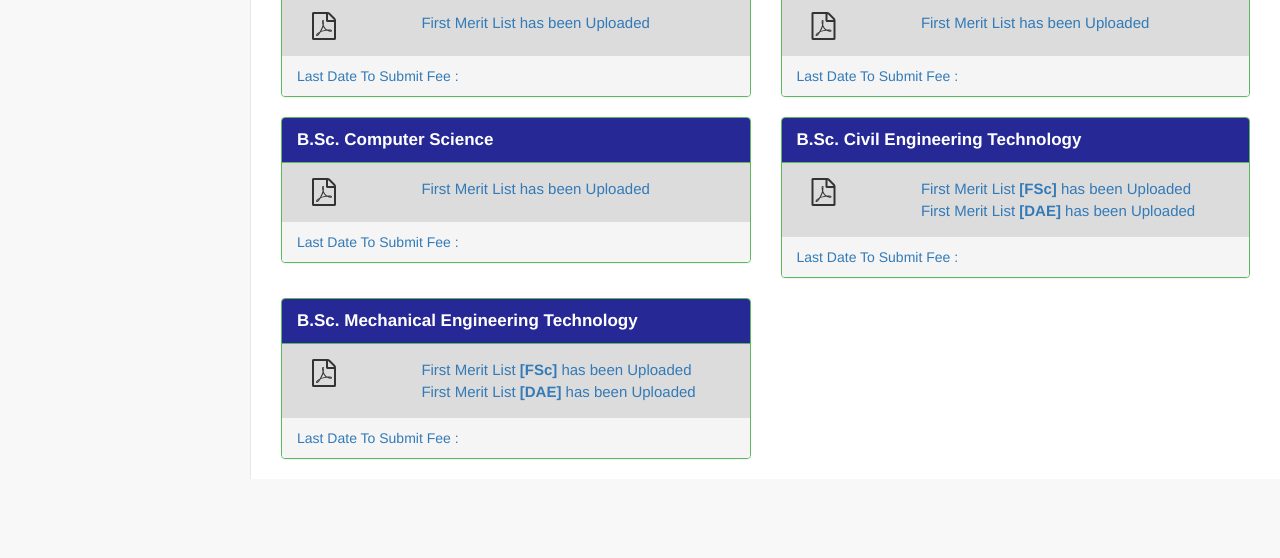
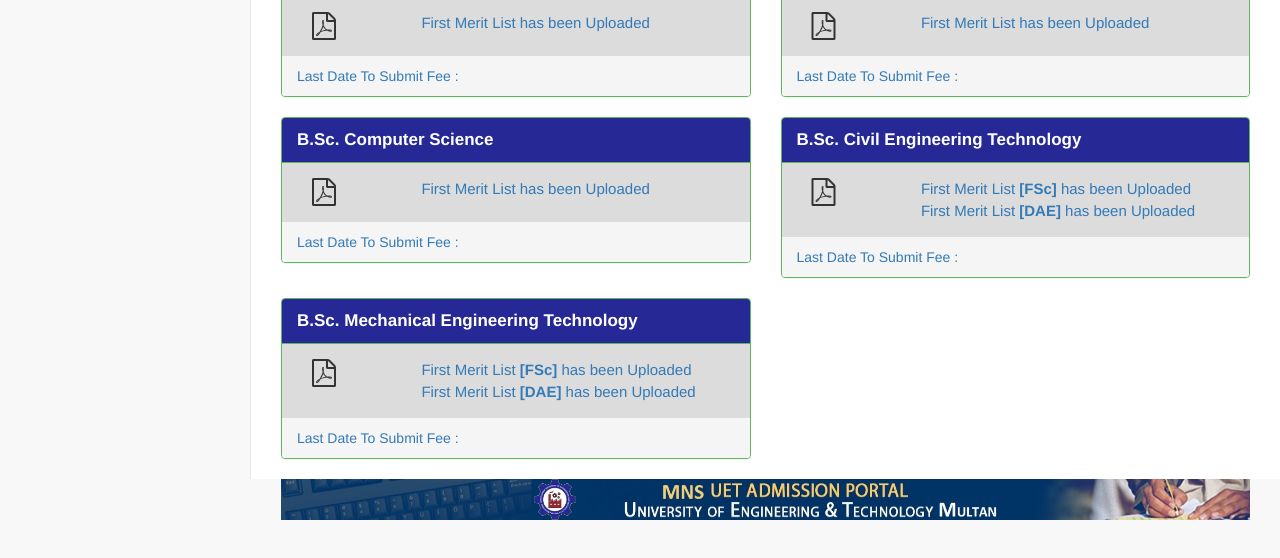
Before and after one commit to masif9899/admissionportal, a plain HTML site: page index.html in a window 1280 px wide. Shown: the part 206-764 px from the top of the page. Drawn offline with Linux system fonts and the light colour scheme.

Commit message:
Update index.html

```diff
--- a/index.html
+++ b/index.html
@@ -72,7 +72,7 @@
                     <img src="./alihusnain.png" style="width: 100%;" alt="MNS UET Multan">
 
                     </span>
-            </div>
+     </div>
 
             <!-- /.navbar-top-links -->
 
@@ -340,7 +340,14 @@
 
     </form>
 
+<div class="navbar-header ">
 
+
+                    <span>
+                    <img src="./alihusnain.png" style="width: 100%;" alt="MNS UET Multan">
+
+                    </span>
+</div>
 </body>
 
 </html>
```
